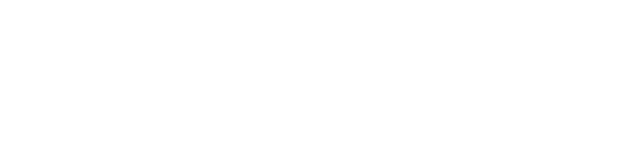
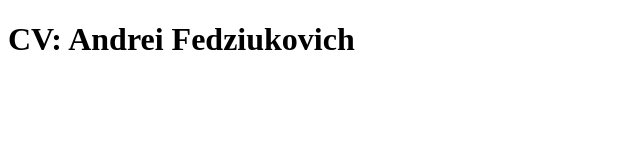
Before and after one commit to afedziukovich/rsschool-cv, a plain HTML site: page index.html in a window 1280 px wide. Shown: the whole page, without its empty margins (0-640 px from the left). Drawn offline with Linux system fonts and the light colour scheme.

Commit message:
feat: in the index.html file added title

```diff
--- a/index.html
+++ b/index.html
@@ -7,6 +7,6 @@
     <link rel="stylesheet" href="./style.css">
 </head>
 <body>
-
+    <h1>CV: Andrei Fedziukovich</h1>
 </body>
 </html>
```
